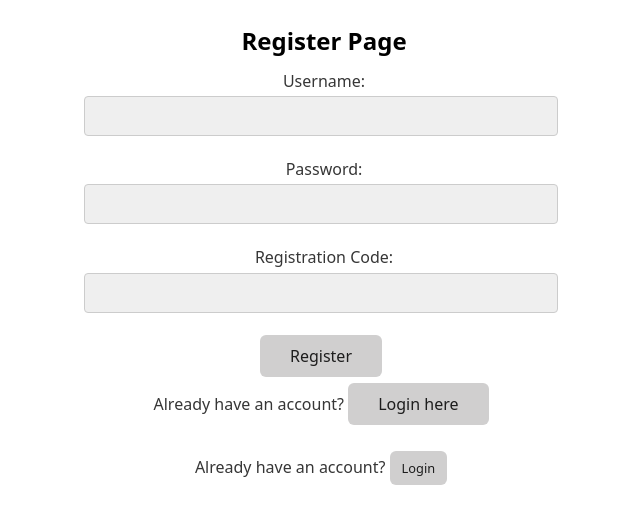
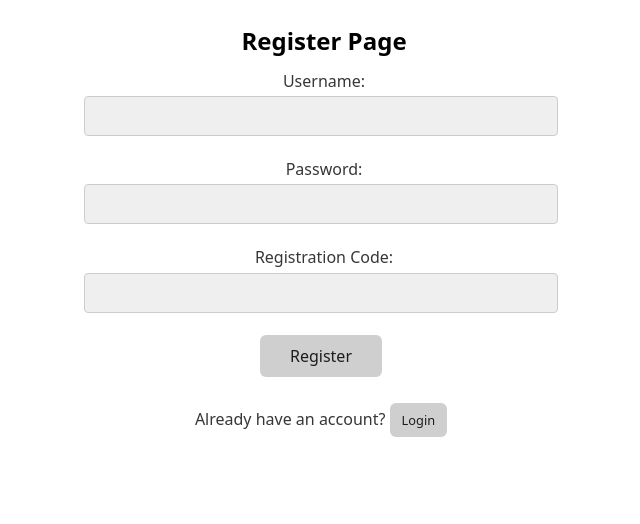
Before and after one commit to 0xnim/modauthor-site, a React (Create React App) app: page / in a window 1280 px wide. Both pictures are taken after a click on the button "Register". Shown: the top 524 px of the page, without its empty margins (316-956 px from the left). Built offline with nearby package versions, Linux system fonts and the light colour scheme; no server answers.

Commit message:
removed duplicate

```diff
--- a/src/components/Register.js
+++ b/src/components/Register.js
@@ -42,9 +42,6 @@ const Register = ({ onRegister, onSwitchToLogin }) => {
         </div>
         <button type="submit">Register</button>
       </form>
-      <div className="register-switch-link">
-        Already have an account? <button type="button" onClick={onSwitchToLogin}>Login here</button>
-      </div>
     </div>
   );
 };
```
